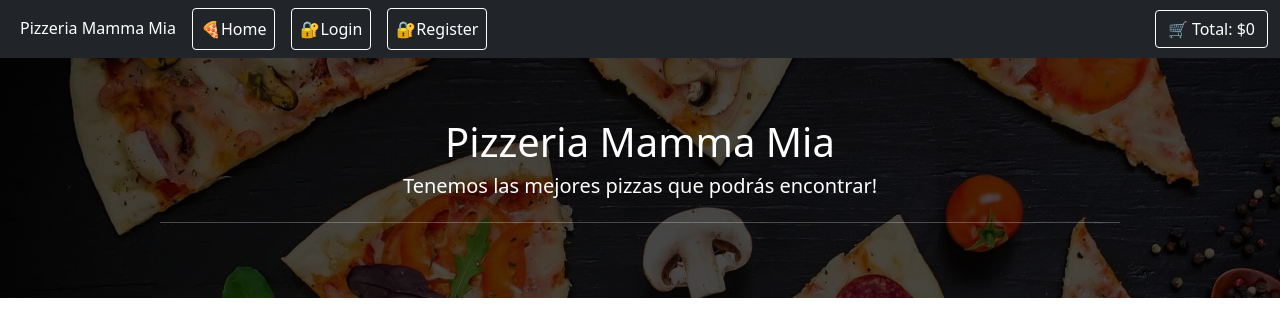
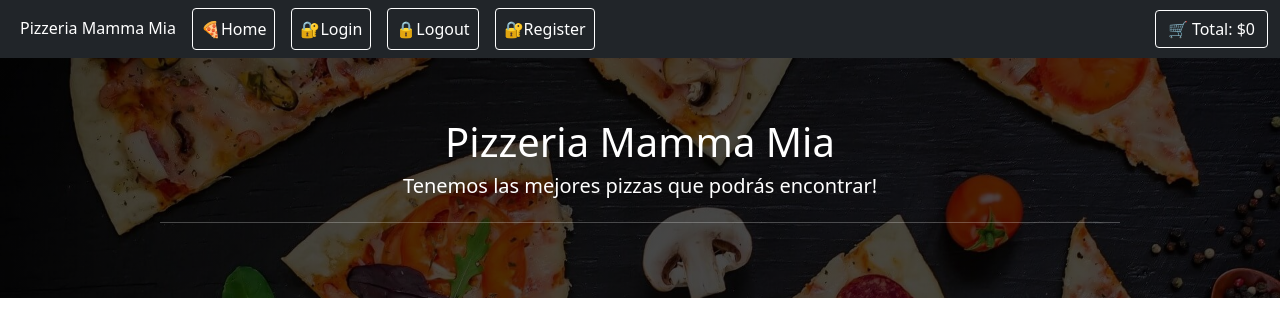
Before and after one commit to gnzrojas/React-hito-1, a React (Vite) app: page / in a window 1280 px wide. Shown: the top 336 px of the page. Built offline with nearby package versions, Linux system fonts and the light colour scheme.

Commit message:
edición de navbar y header

```diff
--- a/src/components/Navbar.jsx
+++ b/src/components/Navbar.jsx
@@ -35,6 +35,11 @@ const Navbar = () => {
             </li>
             <li className="nav-item">
               <a className="nav-link text-white border border-white rounded mx-2" href="#">
+                🔒Logout
+              </a>
+            </li>
+            <li className="nav-item">
+              <a className="nav-link text-white border border-white rounded mx-2" href="#">
                 🔐Register
               </a>
             </li>
```
